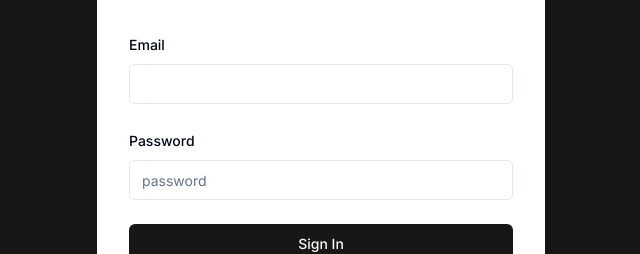
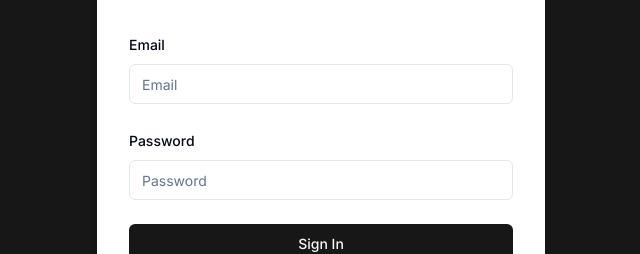
Before and after one commit to sharma01ketan/ask-me-kuch-bhi, a Next.js app: page /sign-in in a window 1280 px wide. Shown: the part 336-590 px from the top of the page, without its empty margins (319-959 px from the left). Built offline with nearby package versions, Linux system fonts and the light colour scheme.

Commit message:
code-cleanup

```diff
--- a/src/app/(auth)/sign-in/page.tsx
+++ b/src/app/(auth)/sign-in/page.tsx
@@ -75,7 +75,7 @@ export default function SignInForm() {
               render={({ field }) => (
                 <FormItem>
                   <FormLabel>Email</FormLabel>
-                  <Input {...field} />
+                  <Input type="email" placeholder="Email" {...field} />
                   <FormMessage />
                 </FormItem>
               )}
@@ -86,7 +86,7 @@ export default function SignInForm() {
               render={({ field }) => (
                 <FormItem>
                   <FormLabel>Password</FormLabel>
-                  <Input type="password" placeholder="password" {...field} />
+                  <Input type="password" placeholder="Password" {...field} />
                   <FormMessage />
                 </FormItem>
               )}
--- a/src/app/u/[username]/page.tsx
+++ b/src/app/u/[username]/page.tsx
@@ -100,9 +100,7 @@ export default function SendMessage() {
             question: data.content,
           }
         );
-        console.log("00000");
         console.log(response.data.answer);
-        console.log("00000");
         setQaPairs((prev) => [
           ...prev,
           { question: data.content, answer: response.data.answer },
```
